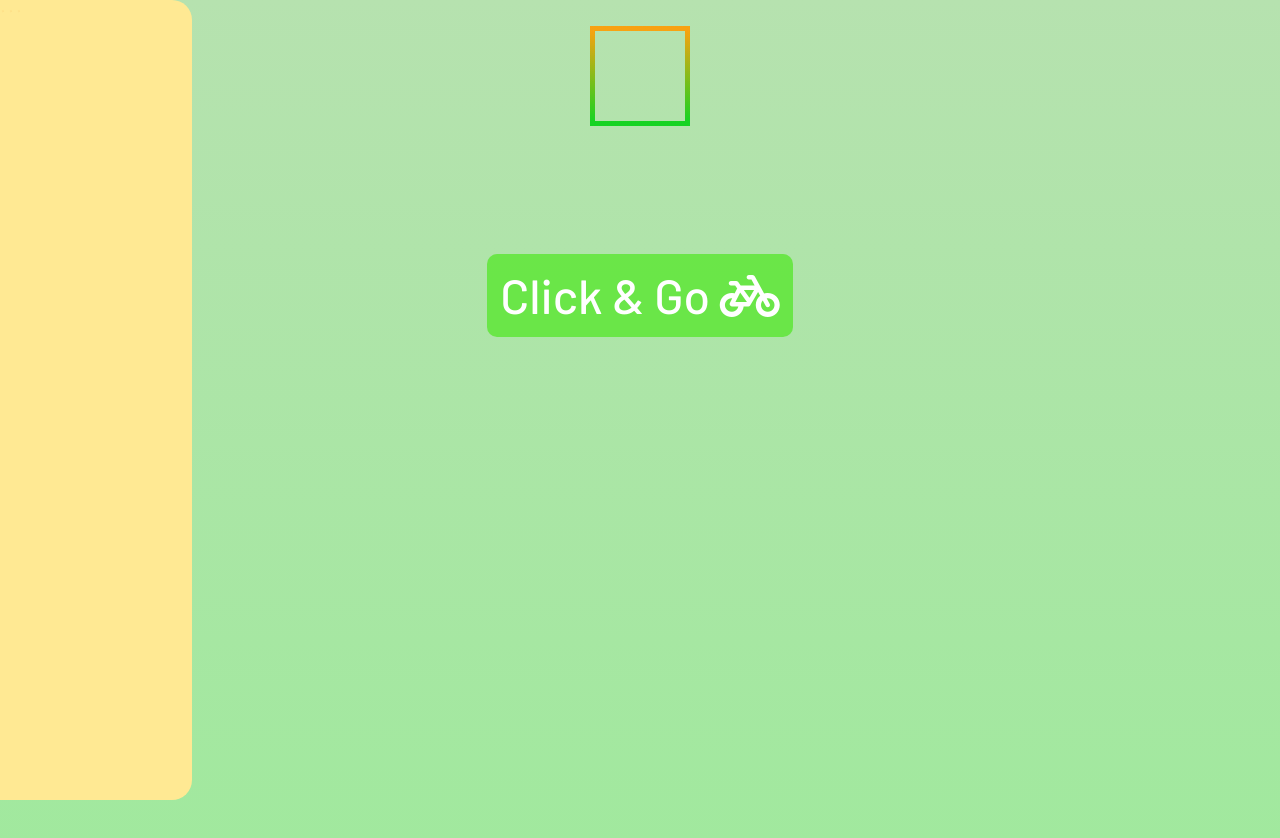
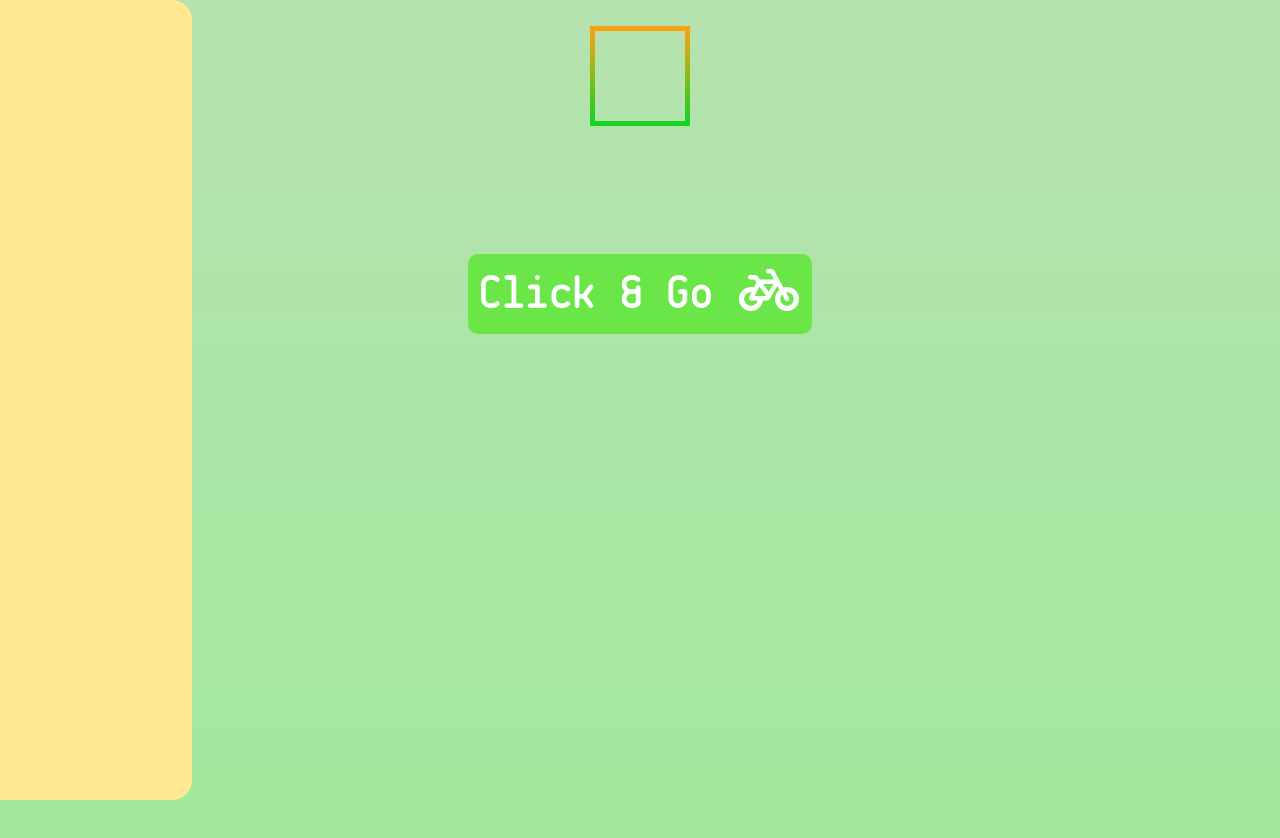
Before and after one commit to HomieSubodh/user_dashboard, a plain HTML site: page index.html in a window 1280 px wide. Shown: the top 838 px of the page. Drawn offline with Linux system fonts and the light colour scheme; a web font is replaced by a local one.

Commit message:
font added

```diff
--- a/main.css
+++ b/main.css
@@ -1,4 +1,9 @@
 @import url('https://fonts.googleapis.com/css2?family=Baloo+Da+2:wght@400;500;600&family=Barlow:wght@200;500&family=Chakra+Petch:wght@600&family=Fredoka+One&family=Gugi&family=Lobster+Two:ital@0;1&family=Manrope&family=Poppins:wght@300;500&family=Space+Grotesk:wght@300;400;500&family=Staatliches&family=Yeseva+One&display=swap');
+
+@font-face {
+    font-family: primary;
+    src: url(media/CQMono.otf);
+}
 
 * {
     margin: 0;
@@ -123,7 +128,7 @@ div.border_animation {
 .ani_btn {
     padding: 1%;
     font-size: 3em;
-    font-family: 'Barlow', sans-serif;
+    font-family: 'primary', sans-serif;
     background-color: #52e725bb;
     display: block;
     margin: auto;
```
Also changed, not shown: media/CQMono.otf (added).
